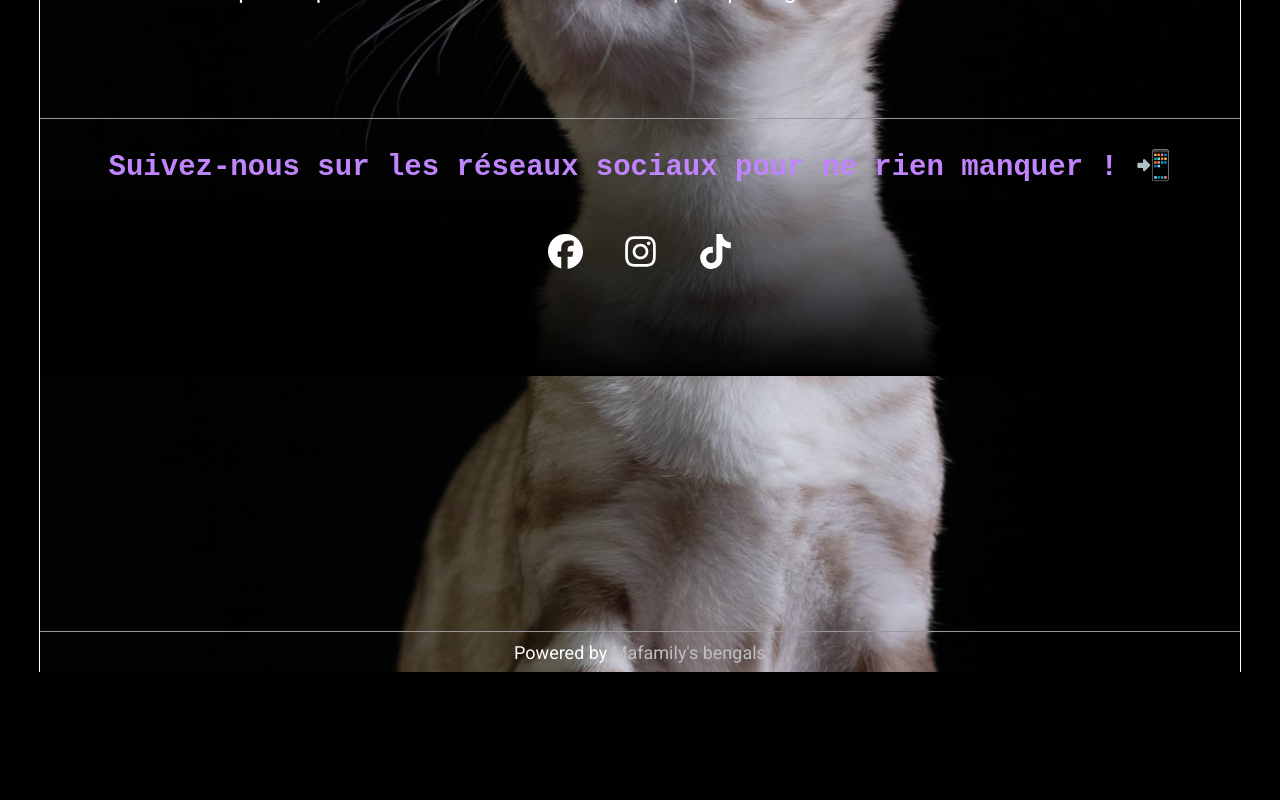
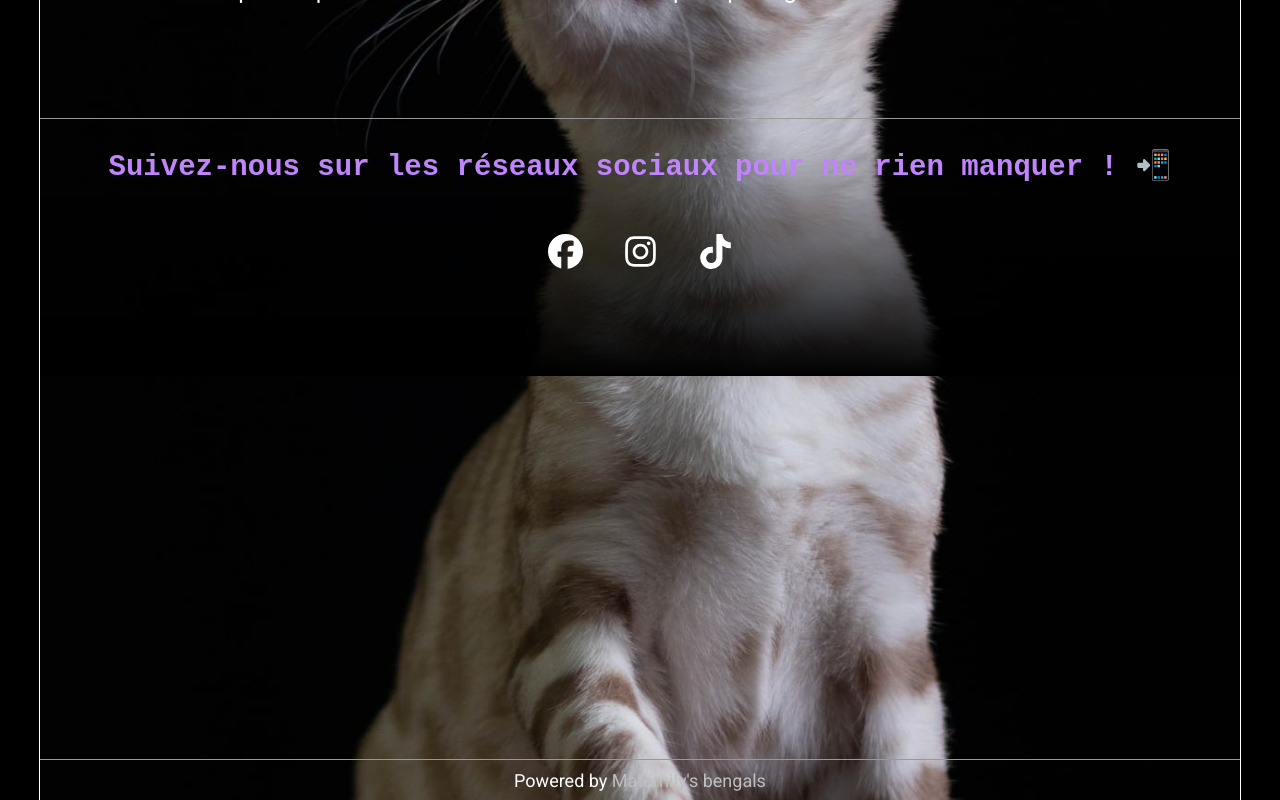
Before and after one commit to ramo105/Mafamilysbengals, a React (Create React App) app: page / in a window 1280 px wide. Shown: the part 424-1224 px from the top of the page. Before the commit the page ends 1096 px from the top, so only its background shows below. Built offline with nearby package versions, Linux system fonts and the light colour scheme.

Commit message:
Mise à jour du fichier App.css

```diff
--- a/src/App.css
+++ b/src/App.css
@@ -108,9 +108,9 @@ span{
 }
 
 .video-class {
-  width: 500px;
+
   max-height: 500px;
-  height: 350px;
+
 }
 
 /* Texte centré */
@@ -193,6 +193,9 @@ p.responsive-text {
   height: 35px;
   width: 35px;
 }
+.video-class {
+  min-width: 600px;
+}
 /* Effets sur les icônes spécifiques */
 .facebook:hover {
   color: rgb(118, 138, 255);
@@ -242,7 +245,6 @@ p.responsive-text {
     background-position: center;
   }
   .video-class {
-    width: 100%;
     max-height: auto;
   }
 .Maintenance{
```
